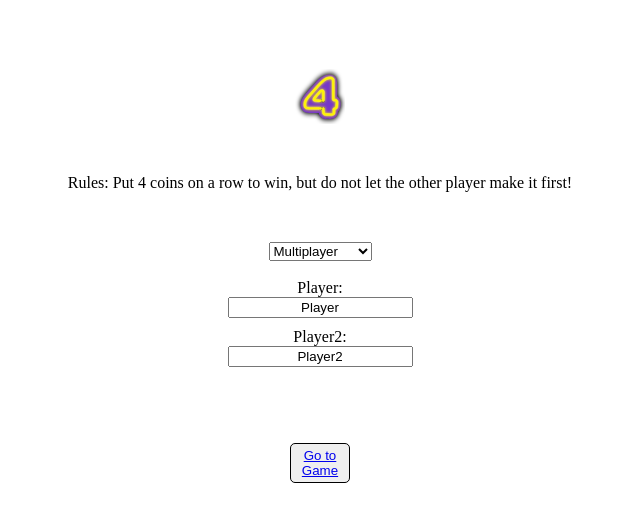
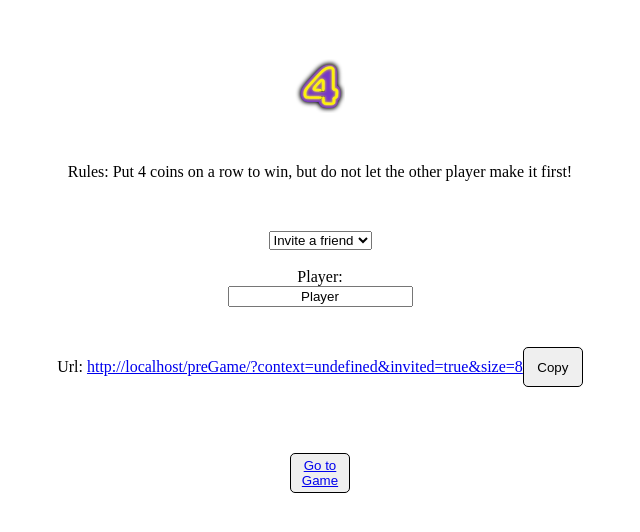
Before and after one commit to TadeoCuchman/cuatroEnFila, a React (Vite) app in the folder cuatroEnFila/: page / in a window 1280 px wide. Shown: the part 142-674 px from the top of the page, without its empty margins (330-970 px from the left). Built offline with nearby package versions, Linux system fonts and the light colour scheme.

Commit message:
invite a friend first

```diff
--- a/cuatroEnFila/src/App.jsx
+++ b/cuatroEnFila/src/App.jsx
@@ -17,8 +17,8 @@ function s4() {
 
 function App() {
   const searchParams = new URLSearchParams(location.search);
-  const [mode, setMode] = useState("Multiplayer");
-  // const [mode, setMode] = useState("Invite a friend");
+  // const [mode, setMode] = useState("Multiplayer");
+  const [mode, setMode] = useState("Invite a friend");
   const [rerender, setRerender] = useState(false);
   const [players, setPlayers] = useState([
       {
--- a/cuatroEnFila/src/Components/Home.jsx
+++ b/cuatroEnFila/src/Components/Home.jsx
@@ -55,8 +55,8 @@ const Home = ({players, setPlayers, context, mode, setMode}) => {
           <br />
           <br /> */}
             <select onChange={(e) => setMode(e.target.value)}>
+                <option>Invite a friend</option>
                 <option>Multiplayer</option>
-                <option>Invite a friend</option>
     {/*             <option>Online</option> */}
             </select>
             <br />
```
